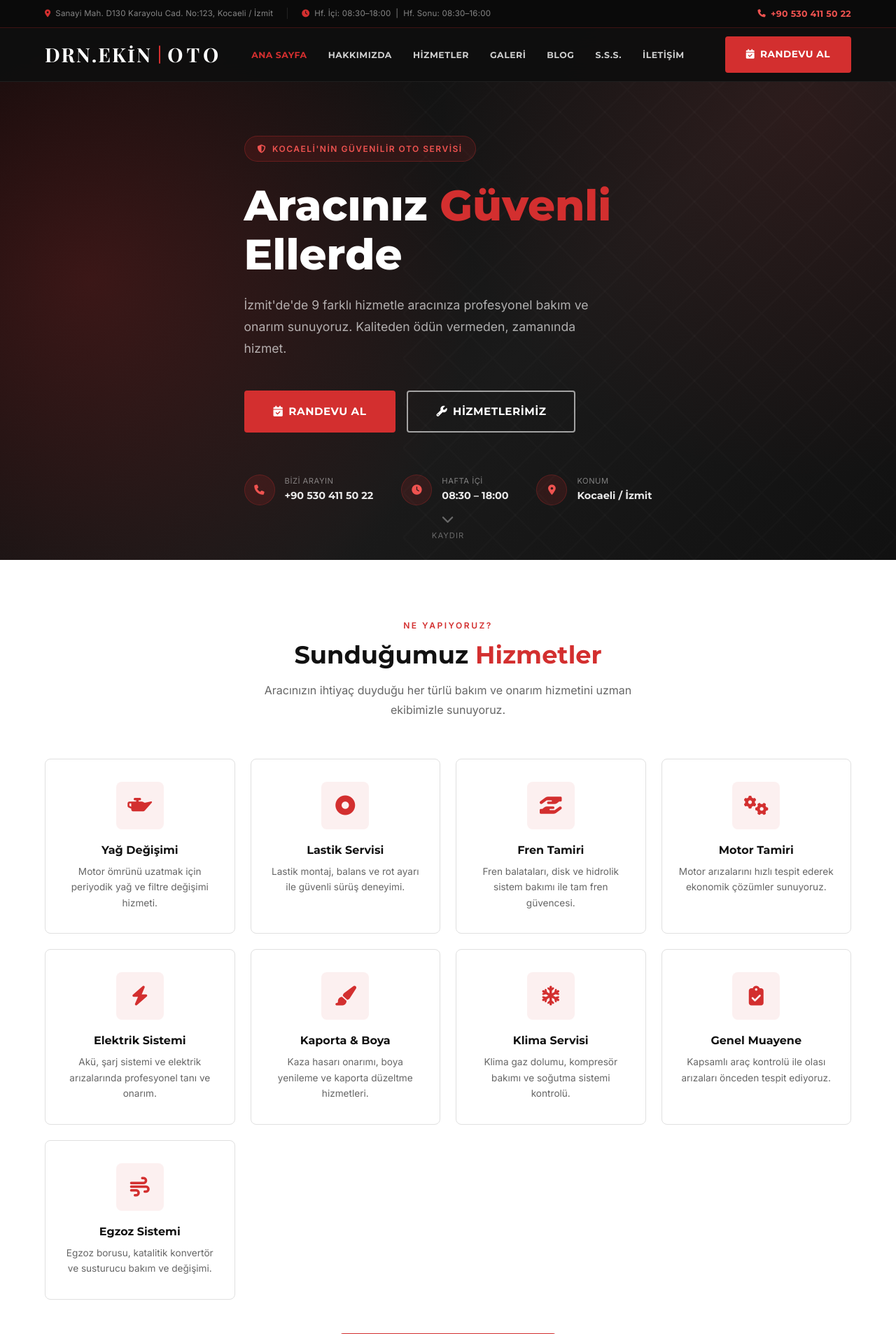
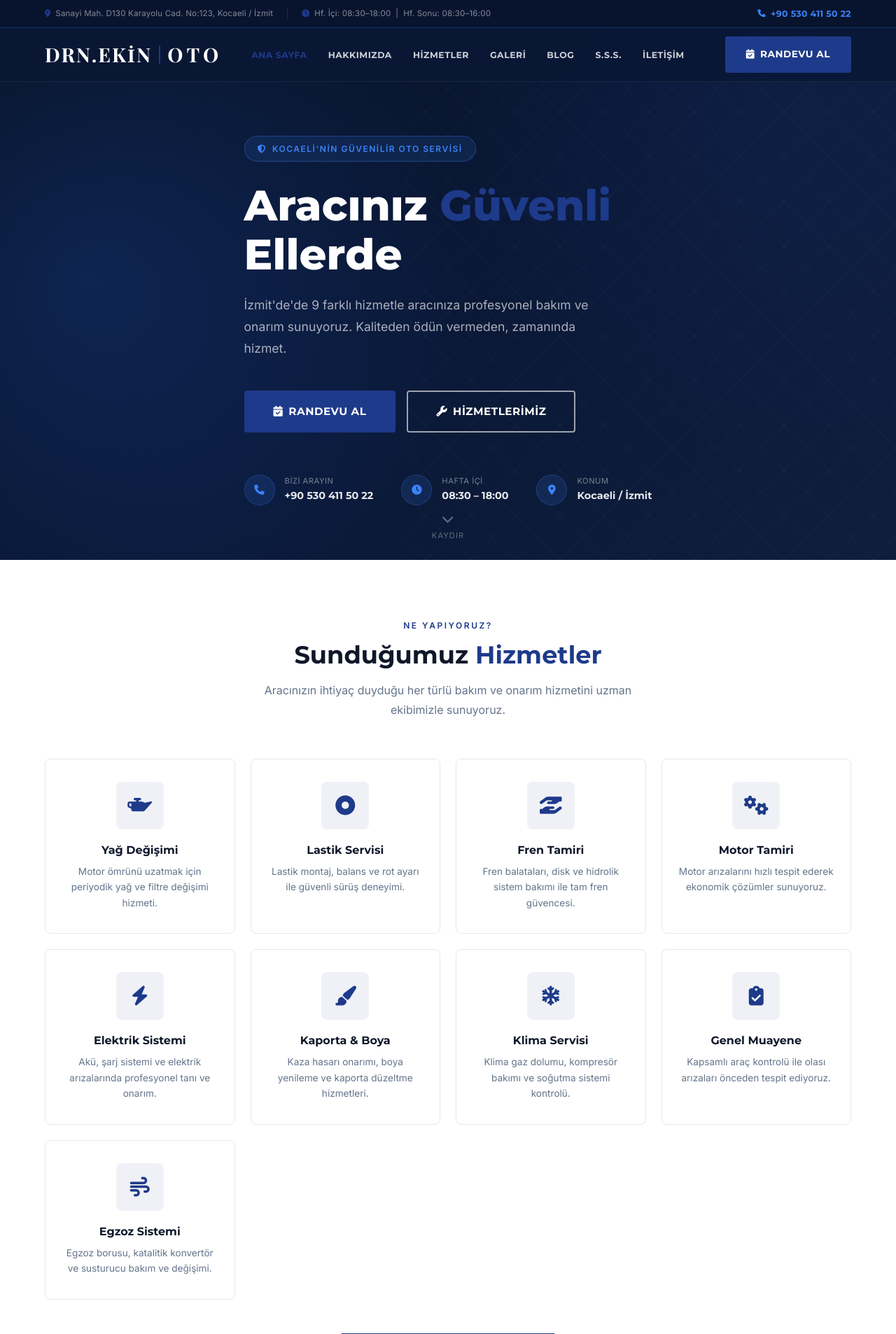
Before and after one commit to cemstark/drn-website, a PHP site: page / in a window 1280 px wide. Shown: the top 1906 px of the page at 70% size. Run offline with PHP 8.4, Linux system fonts and the light colour scheme.

Commit message:
Modern lacivert-beyaz tema uygulandı
Made-with: Cursor

```diff
--- a/css/style.css
+++ b/css/style.css
@@ -4,20 +4,20 @@
 
 /* 1. CSS Değişkenleri */
 :root {
-  --red: #d32f2f;
-  --red-dark: #b71c1c;
-  --red-light: #ef5350;
-  --black: #111111;
-  --dark: #1a1a1a;
-  --gray-dark: #333333;
-  --gray: #666666;
-  --gray-light: #999999;
-  --border: #e0e0e0;
-  --bg-light: #f8f8f8;
+  --red: #1e3a8a;
+  --red-dark: #162d6f;
+  --red-light: #3b82f6;
+  --black: #0f172a;
+  --dark: #0f1e3d;
+  --gray-dark: #334155;
+  --gray: #64748b;
+  --gray-light: #94a3b8;
+  --border: #e2e8f0;
+  --bg-light: #f0f4ff;
   --bg-white: #ffffff;
-  --shadow-sm: 0 2px 10px rgba(0,0,0,0.08);
-  --shadow: 0 4px 20px rgba(0,0,0,0.12);
-  --shadow-lg: 0 8px 40px rgba(0,0,0,0.16);
+  --shadow-sm: 0 2px 10px rgba(15,30,61,0.08);
+  --shadow: 0 4px 20px rgba(15,30,61,0.12);
+  --shadow-lg: 0 8px 40px rgba(15,30,61,0.16);
   --radius-sm: 4px;
   --radius: 8px;
   --radius-lg: 16px;
@@ -132,8 +132,8 @@ h1, h2, h3, h4, h5, h6 {
   position: fixed;
   top: 0; left: 0; right: 0;
   z-index: 1001;
-  background: #0a0a0a;
-  border-bottom: 1px solid rgba(211,47,47,0.25);
+  background: #08142e;
+  border-bottom: 1px solid rgba(59,130,246,0.25);
   height: 40px;
 }
 .topbar .container {
@@ -180,15 +180,15 @@ h1, h2, h3, h4, h5, h6 {
   position: fixed;
   top: 40px; left: 0; right: 0;
   z-index: 1000;
-  background: rgba(15, 15, 15, 0.97);
+  background: rgba(10, 24, 54, 0.97);
   backdrop-filter: blur(14px);
   -webkit-backdrop-filter: blur(14px);
   border-bottom: 1px solid rgba(255,255,255,0.07);
   transition: var(--transition);
 }
 .navbar.scrolled {
-  background: #111;
-  box-shadow: 0 4px 24px rgba(0,0,0,0.4);
+  background: #0a1836;
+  box-shadow: 0 4px 24px rgba(15,30,61,0.5);
 }
 .navbar .container {
   display: flex;
@@ -368,7 +368,7 @@ h1, h2, h3, h4, h5, h6 {
 /* 7. Hero */
 .hero {
   min-height: 100vh;
-  background: linear-gradient(135deg, #090909 0%, #1a1a1a 60%, #111 100%);
+  background: linear-gradient(135deg, #06101f 0%, #0a1836 50%, #0f1e3d 100%);
   display: flex;
   align-items: center;
   position: relative;
@@ -379,8 +379,8 @@ h1, h2, h3, h4, h5, h6 {
   content: '';
   position: absolute; inset: 0;
   background:
-    radial-gradient(circle at 10% 50%, rgba(211,47,47,0.22) 0%, transparent 45%),
-    radial-gradient(circle at 90% 20%, rgba(211,47,47,0.1) 0%, transparent 40%);
+    radial-gradient(circle at 10% 50%, rgba(37,99,235,0.2) 0%, transparent 45%),
+    radial-gradient(circle at 90% 20%, rgba(30,58,138,0.15) 0%, transparent 40%);
 }
 .hero::after {
   content: '';
@@ -404,8 +404,8 @@ h1, h2, h3, h4, h5, h6 {
   display: inline-flex;
   align-items: center;
   gap: 8px;
-  background: rgba(211,47,47,0.12);
-  border: 1px solid rgba(211,47,47,0.3);
+  background: rgba(59,130,246,0.12);
+  border: 1px solid rgba(59,130,246,0.35);
   color: var(--red-light);
   padding: 8px 18px;
   border-radius: 50px;
@@ -441,8 +441,8 @@ h1, h2, h3, h4, h5, h6 {
 }
 .hero-info-item .info-icon {
   width: 44px; height: 44px;
-  background: rgba(211,47,47,0.14);
-  border: 1px solid rgba(211,47,47,0.25);
+  background: rgba(59,130,246,0.14);
+  border: 1px solid rgba(59,130,246,0.25);
   border-radius: 50%;
   display: flex; align-items: center; justify-content: center;
   color: var(--red-light);
@@ -513,7 +513,7 @@ h1, h2, h3, h4, h5, h6 {
 .service-card:hover::before { transform: scaleX(1); }
 .service-icon {
   width: 68px; height: 68px;
-  background: rgba(211,47,47,0.07);
+  background: rgba(30,58,138,0.07);
   border-radius: var(--radius);
   display: flex; align-items: center; justify-content: center;
   margin: 0 auto 20px;
```
Also changed, not shown: other parts of css/style.css (+29 -29 lines).
